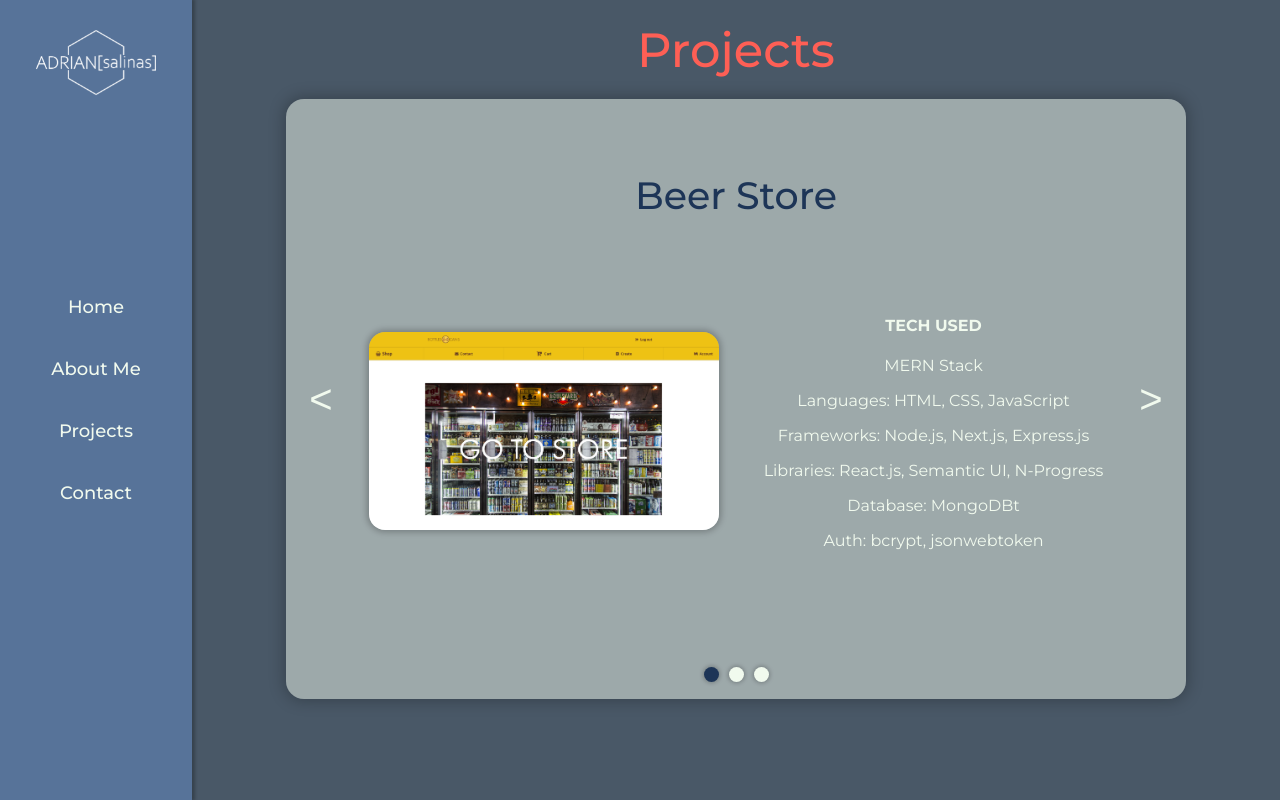
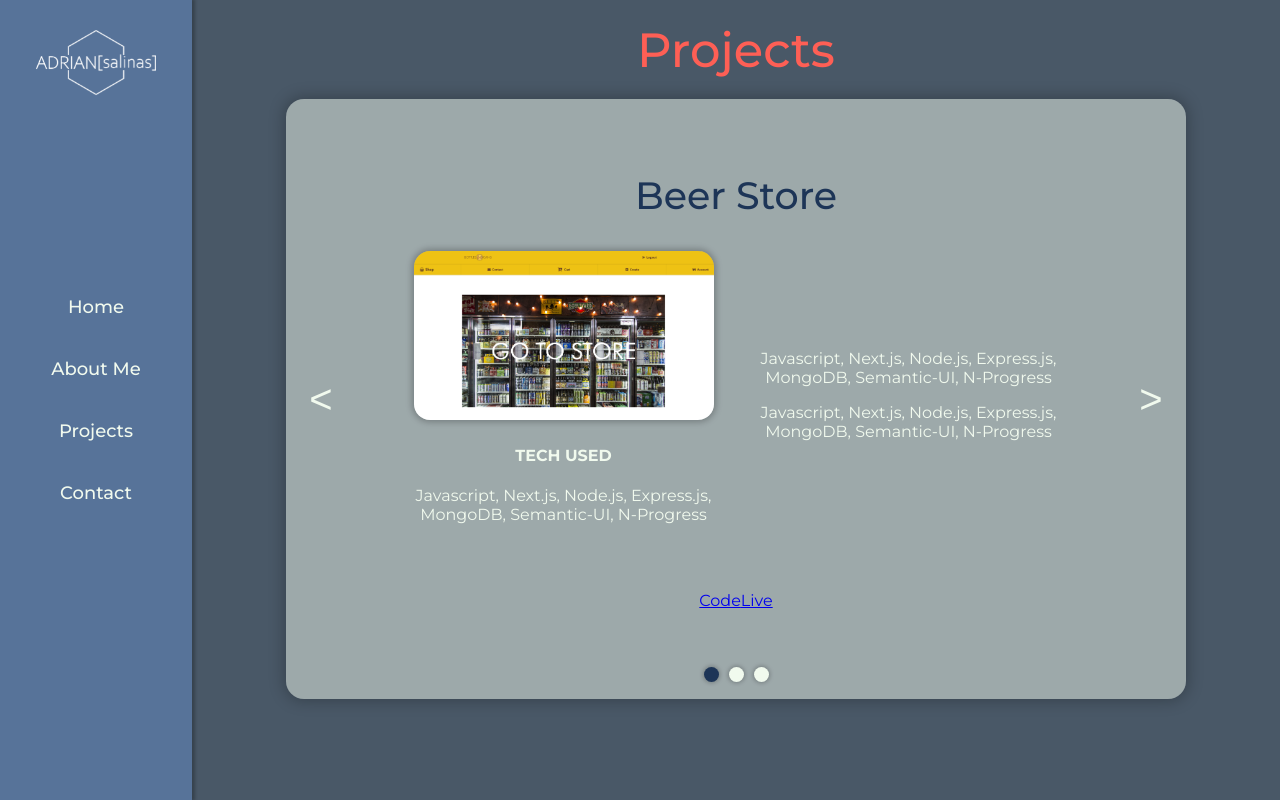
Before and after one commit to a-dri-an-S/PortfolioV2, a React (Create React App) app: page /portfolio in a window 1280 px wide. Built offline with nearby package versions, Linux system fonts and the light colour scheme.

Commit message:
updated content structure on slide

```diff
--- /dev/null
+++ b/src/components/Projects/ProjectTech.js
@@ -0,0 +1,26 @@
+export const BeerStoreTech = () => {
+    return (
+        <div className="project-tech">
+            <h4 className="project-tech-title"> TECH USED</h4>
+            <p className="project-tech-info">Javascript, Next.js, Node.js, Express.js, MongoDB, Semantic-UI, N-Progress</p>
+        </div>
+    )
+}
+
+export const FingerDrumsTech = () => {
+    return (
+        <div className="project-tech">
+            <h4 className="project-tech-title"> TECH USED</h4>
+            <p className="project-tech-info">Javascript, CSS, React.js, Tone.js</p>
+        </div>
+    )
+}
+
+export const PokemonTech = () => {
+    return (
+        <div className="project-tech">
+            <h4 className="project-tech-title"> TECH USED</h4>
+            <p className="project-tech-info">Javascript, React.js, PokeAPI</p>
+        </div>
+    )
+}
--- a/src/components/Projects/projectDetails.js
+++ b/src/components/Projects/projectDetails.js
@@ -1,34 +1,26 @@
-export const BeerStoreInfo = () => {
+export const BeerStoreDetails = () => {
     return (
         <div className="project-details">
-            <h4 className="project-tech-title"> TECH USED</h4>
-            <p className="project-tech">MERN Stack</p>
-            <p className="project-tech">Languages: HTML, CSS, JavaScript</p>
-            <p className="project-tech">Frameworks: Node.js, Next.js, Express.js</p>
-            <p className="project-tech">Libraries: React.js, Semantic UI, N-Progress</p>
-            <p className="project-tech">Database: MongoDBt</p>
-            <p className="project-tech">Auth: bcrypt, jsonwebtoken</p>
+            <p className="project-detail">Javascript, Next.js, Node.js, Express.js, MongoDB, Semantic-UI, N-Progress</p>
+            <p className="project-detail">Javascript, Next.js, Node.js, Express.js, MongoDB, Semantic-UI, N-Progress</p>
         </div>
     )
 }
 
-export const FingerDrumsInfo = () => {
+export const FingerDrumsDetails = () => {
     return (
         <div className="project-details">
-            <h4 className="project-tech-title"> TECH USED</h4>
-            <p className="project-tech">Languages: HTML, CSS, JavaScript</p>
-            <p className="project-tech">Libraries: React.js, Tone.js</p>
+            <p className="project-detail">Javascript, CSS, React.js, Tone.js</p>
+            <p className="project-detail">Javascript, CSS, React.js, Tone.js</p>
         </div>
     )
 }
 
-export const PokemonInfo = () => {
+export const PokemonDetails = () => {
     return (
         <div className="project-details">
-            <h4 className="project-tech-title"> TECH USED</h4>
-            <p className="project-tech">Languages: HTML, CSS, JavaScript</p>
-            <p className="project-tech">Libraries: React.js, react-confetti.js</p>
-            <p className="project-tech">API: PokeAPI</p>
+            <p className="project-detail">Javascript, React.js, PokeAPI</p>
+            <p className="project-detail">Javascript, React.js, PokeAPI</p>
         </div>
     )
 }
--- a/src/components/Projects/projects.css
+++ b/src/components/Projects/projects.css
@@ -0,0 +1,6 @@
+.project-tech{
+    width: 300px;
+}
+.project-details{
+    width: 300px;
+}
--- a/src/components/Projects/projects.js
+++ b/src/components/Projects/projects.js
@@ -1,27 +1,31 @@
-import Slide from '../Slider/Slides/Slide';
-import { BeerStoreInfo, FingerDrumsInfo, PokemonInfo } from './projectDetails';
+import Slide from '../Slider/Slide/Slide';
+import { BeerStoreTech, FingerDrumsTech, PokemonTech } from './ProjectTech';
+import { BeerStoreDetails, FingerDrumsDetails, PokemonDetails } from './ProjectDetails';
 
 import BeerStore from '../../assets/images/BeerStore.png'
 import FingerDrums from '../../assets/images/FingerDrums.png'
 import Pokemon from '../../assets/images/Pokemon.png'
 
-import './projects.css';
+import './Projects.css'
 
 export const projects = [
     <Slide
         title="Beer Store"
         img={BeerStore}
-        info={<BeerStoreInfo />}
+        tech={<BeerStoreTech />}
+        details={<BeerStoreDetails />}
     />,
     <Slide
         title="Finger Drums"
         img={FingerDrums}
-        info={<FingerDrumsInfo />}
+        tech={<FingerDrumsTech />}
+        details={<FingerDrumsDetails />}
     />,
     <Slide
         title="Guess that Pokémon!"
         img={Pokemon}
-        info={<PokemonInfo />}
+        tech={<PokemonTech />}
+        details={<PokemonDetails />}
     />,
 
 ];
--- a/src/components/Slider/Slides/Slide.css
+++ b/src/components/Slider/Slide/Slide.css
@@ -1,14 +1,13 @@
-.project-slide {
+.slide {
     width: 100%;
     height: 100%;
     display: flex;
     flex-direction: column;
     justify-content: space-evenly;
     align-items: center;
-    animation: fadeIn .5s ease 0s 1 forwards;
 }
 
-.project-slide-title {
+.slide-title {
     width: 450px;
     height: 500px;
     font-size: 38px;
@@ -16,29 +15,21 @@
     position: absolute;
     margin-top: 120px;
     color: var(--prussian-blue);
+    pointer-events: none;
 }
 
-.project-slide-content {
+.slide-content {
     display: flex;
     justify-content: center;
     align-items: center;
     margin-top: 100px;
 }
 
-.project-slide-img {
-    width: 350px;
+.slide-img {
+    width: 300px;
     height: auto;
     margin-right: 45px;
     border-radius: 16px;
     box-shadow: 0px 0px 6px 2px var(--shadow-color);
-
+    z-index: 1;
 }
-
-@keyframes fadeIn {
-    0% {
-        opacity: 0;
-    }
-    100% {
-        opacity: 1;
-    }
-}
--- /dev/null
+++ b/src/components/Slider/Slide/Slide.js
@@ -0,0 +1,26 @@
+import './Slide.css';
+
+const Slide = ({ title, img, tech, details }) => {
+    return (
+        <div className="slide">
+            <h3 className="slide-title">{title}</h3>
+            <div className="slide-content">
+                <div className="slide-content-left">
+                    <img className="slide-img" src={img} alt={title} />
+                    <div className="slide-info">
+                        {tech}
+                    </div>
+                </div>
+                <div className="slide-content-right">
+                    {details}
+                </div>
+            </div>
+            <div className="slide-links">
+                <a href="https://www.hello.com">Code</a>
+                <a href="https://www.hello.com">Live</a>
+            </div>
+        </div>
+    );
+}
+
+export default Slide;
--- a/src/components/Slider/Slider.js
+++ b/src/components/Slider/Slider.js
@@ -1,7 +1,7 @@
 import { useState } from 'react';
 import SliderButton from './SliderButton';
 import SliderDots from './SliderDots';
-import { projects } from '../Projects/projects';
+import { projects } from '../Projects/Projects';
 
 
 import './Slider.css';
--- a/src/components/Slider/Slides/Slide.js
+++ /dev/null
@@ -1,17 +0,0 @@
-import './Slide.css';
-
-const Slide = ({ title, img, info }) => {
-    return (
-        <div className="project-slide">
-            <h3 className="project-slide-title">{title}</h3>
-            <div className="project-slide-content">
-                <img className="project-slide-img" src={img} alt={title} />
-                <div className="project-slide-info">
-                    {info}
-                </div>
-            </div>
-        </div>
-    );
-}
-
-export default Slide;
```
